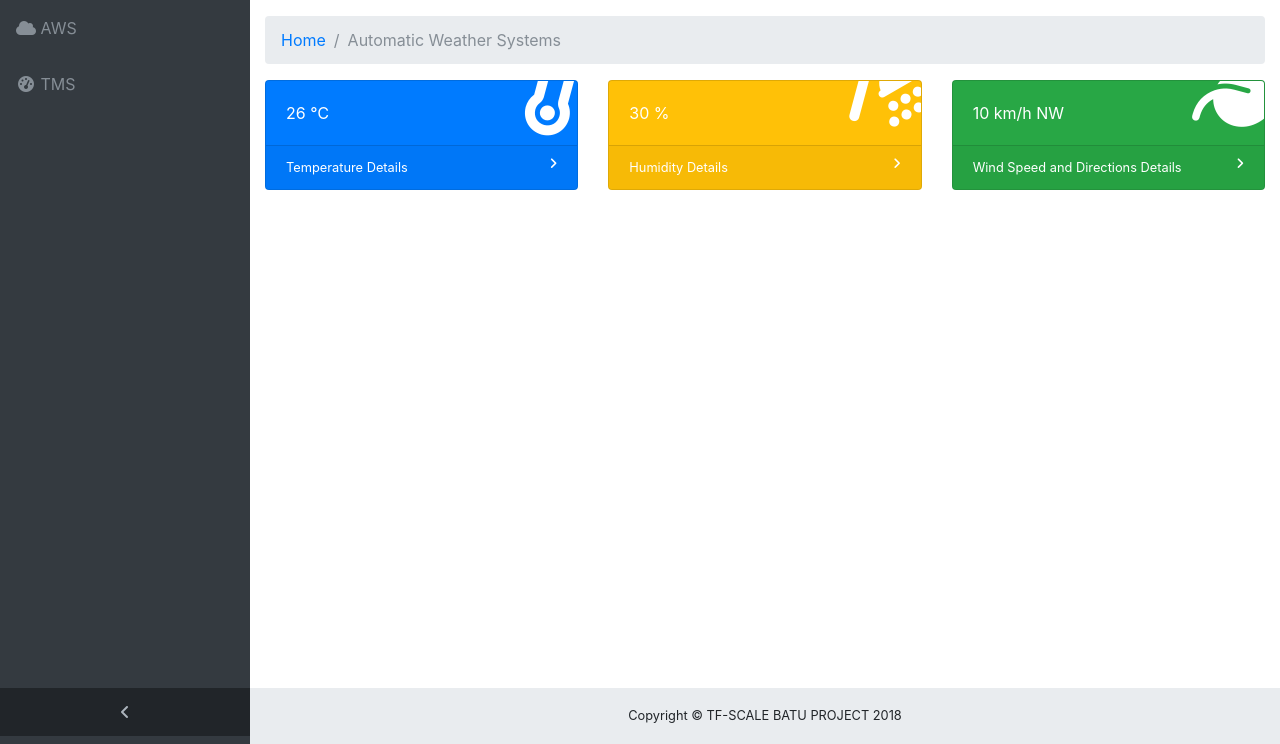
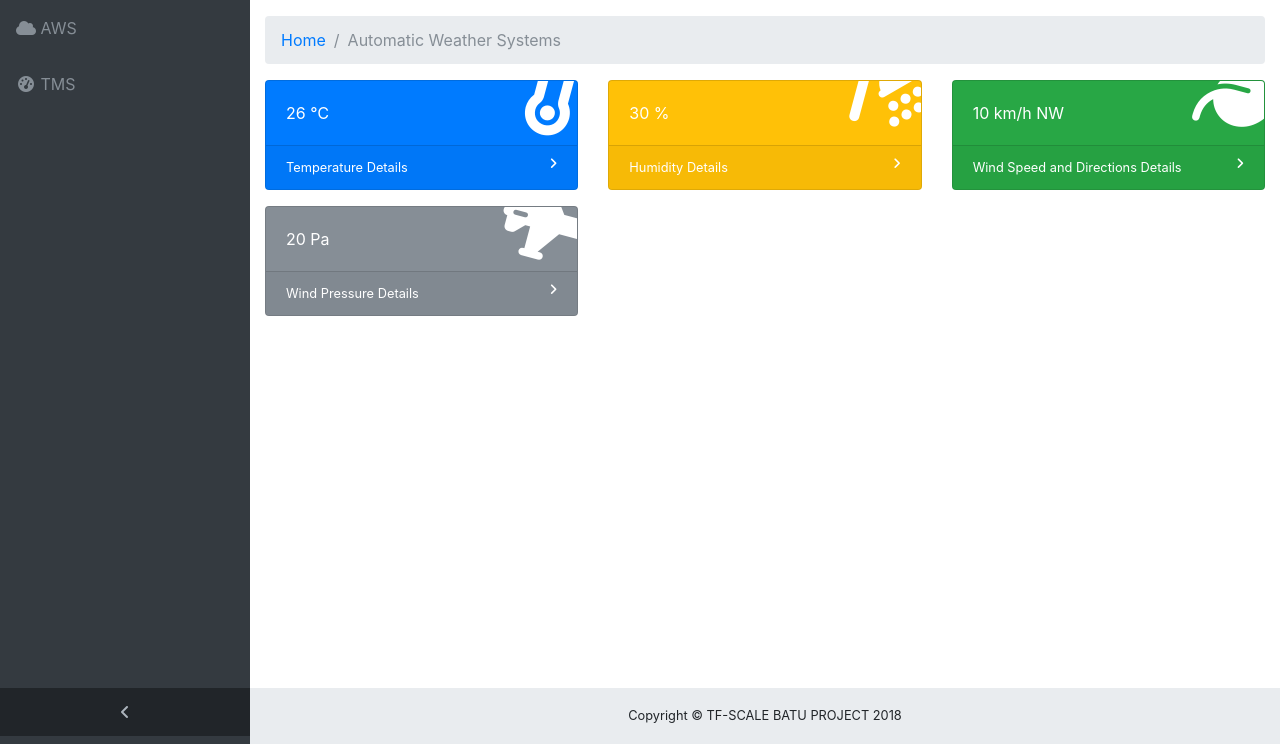
Before and after one commit to RFA96/mockup_weather, a PHP site: page / in a window 1280 px wide. Shown: the part 56-800 px from the top of the page. Run offline with PHP 8.4, Linux system fonts and the light colour scheme; some libraries are stand-ins or nearby versions.

Commit message:
Awal upload Git

```diff
--- a/index.php
+++ b/index.php
@@ -106,6 +106,24 @@
                         </div>
                     </div>
                 </div>
+                <div class="row">
+                    <div class="col-xl-4 col-sm-6 mb-3">
+                        <div class="card text-white bg-secondary o-hidden">
+                            <div class="card-body">
+                                <div class="card-body-icon">
+                                    <i class="fa fa-fw fa-fighter-jet"></i>
+                                </div>
+                                <div class="mr-5">20 Pa</div>
+                            </div>
+                            <a class="card-footer text-white clearfix small z-1" href="#" id="windpressureShow">
+                                <span class="float-left">Wind Pressure Details</span>
+                                <span class="float-right">
+                                    <i class="fa fa-angle-right"></i>
+                                </span>
+                            </a>
+                        </div>
+                    </div>
+                </div>
                 <div class="card mb-3" id="cobaAja" style="display: none">
                     <div class="card-header">
                         <i class="fa fa-thermometer"></i> Temperature Chart
@@ -128,6 +146,14 @@
                     </div>
                     <div class="card-body">
                         <canvas id="windSpeedChart" width="100%" height="30"></canvas>
+                    </div>
+                </div>
+                <div class="card mb-3" id="cobaAja3" style="display: none">
+                    <div class="card-header">
+                        <i class="fa fa-fighter-jet"></i> Wind Pressure Chart
+                    </div>
+                    <div class="card-body">
+                        <canvas id="windPressureChart" width="100%" height="30"></canvas>
                     </div>
                 </div>
             </div>
@@ -153,6 +179,9 @@
                 $('#windspeedShow').click(function () {
                     $('#cobaAja2').slideToggle("fast");
                 });
+                $('#windpressureShow').click(function () {
+                    $('#cobaAja3').slideToggle("fast");
+                })
             });
         </script>
         <script type="text/javascript">
@@ -322,6 +351,55 @@
                     }
                 }
             });
+            var windPressureEx = document.getElementById("windSpeedChart");
+            var myWindSpeedChart = new Chart(windSpeedEx, {
+                type: 'line',
+                data: {
+                    labels: ["07:00 AM", "08:00 AM", "09:00 AM", "10:00 AM", "11:00 AM", "12:00 PM", "01:00 PM", "02:00 PM", "03:00 PM", "04:00 PM", "05:00 PM", "06:00 PM", "07:00 PM"],
+                    datasets: [{
+                        label: "Sessions",
+                        lineTension: 0.3,
+                        backgroundColor: "rgba(2,117,216,0.2)",
+                        borderColor: "rgba(2,117,216,1)",
+                        pointRadius: 5,
+                        pointBackgroundColor: "rgba(2,117,216,1)",
+                        pointBorderColor: "rgba(255,255,255,0.8)",
+                        pointHoverRadius: 5,
+                        pointHoverBackgroundColor: "rgba(2,117,216,1)",
+                        pointHitRadius: 20,
+                        pointBorderWidth: 2,
+                        data: [6, 6, 6, 4, 4, 4, 4, 5, 5, 6, 7, 6, 6],
+                    }],
+                },
+                options: {
+                    scales: {
+                        xAxes: [{
+                            time: {
+                                unit: 'date'
+                            },
+                            gridLines: {
+                                display: false
+                            },
+                            ticks: {
+                                maxTicksLimit: 7
+                            }
+                        }],
+                        yAxes: [{
+                            ticks: {
+                                min: 0,
+                                max: 10,
+                                maxTicksLimit: 5
+                            },
+                            gridLines: {
+                                color: "rgba(0, 0, 0, .125)",
+                            }
+                        }],
+                    },
+                    legend: {
+                        display: false
+                    }
+                }
+            });
         </script>
     </body>
 </html>
```
